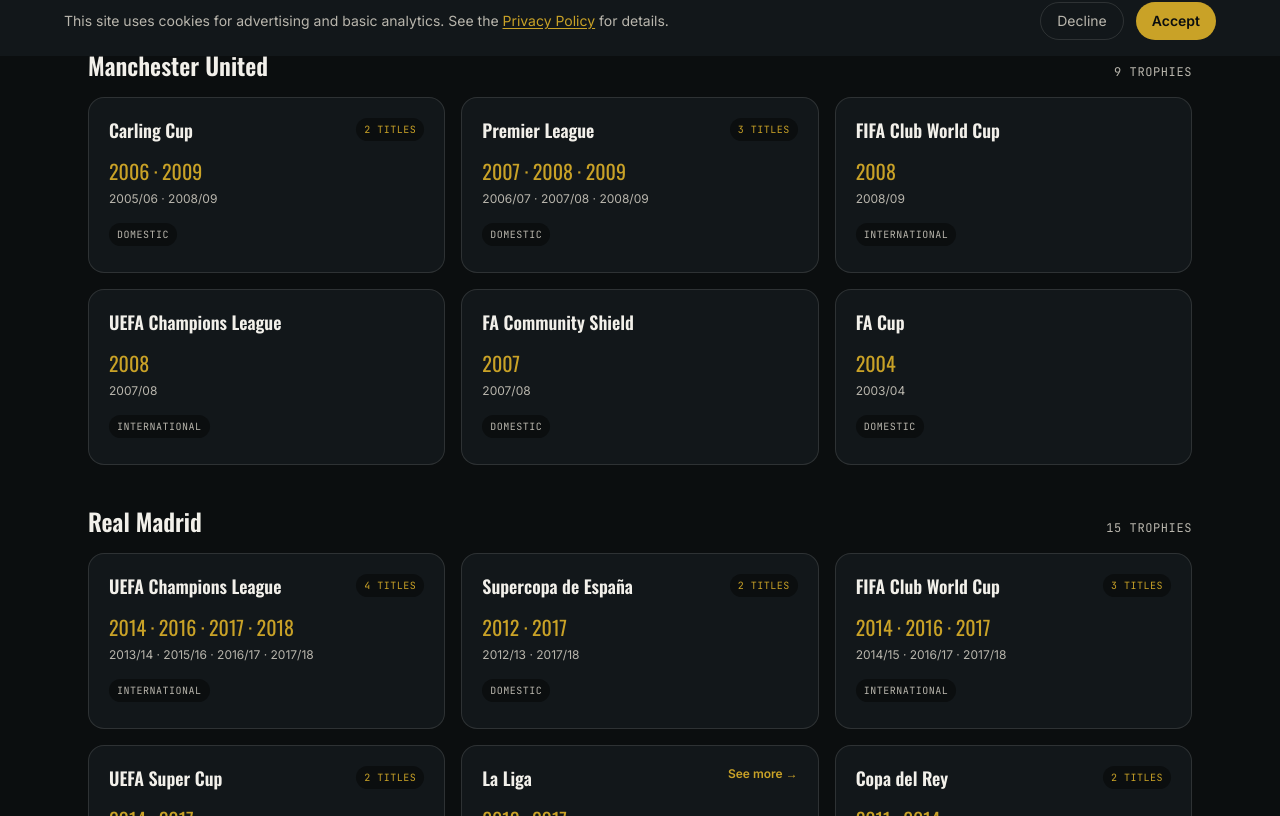
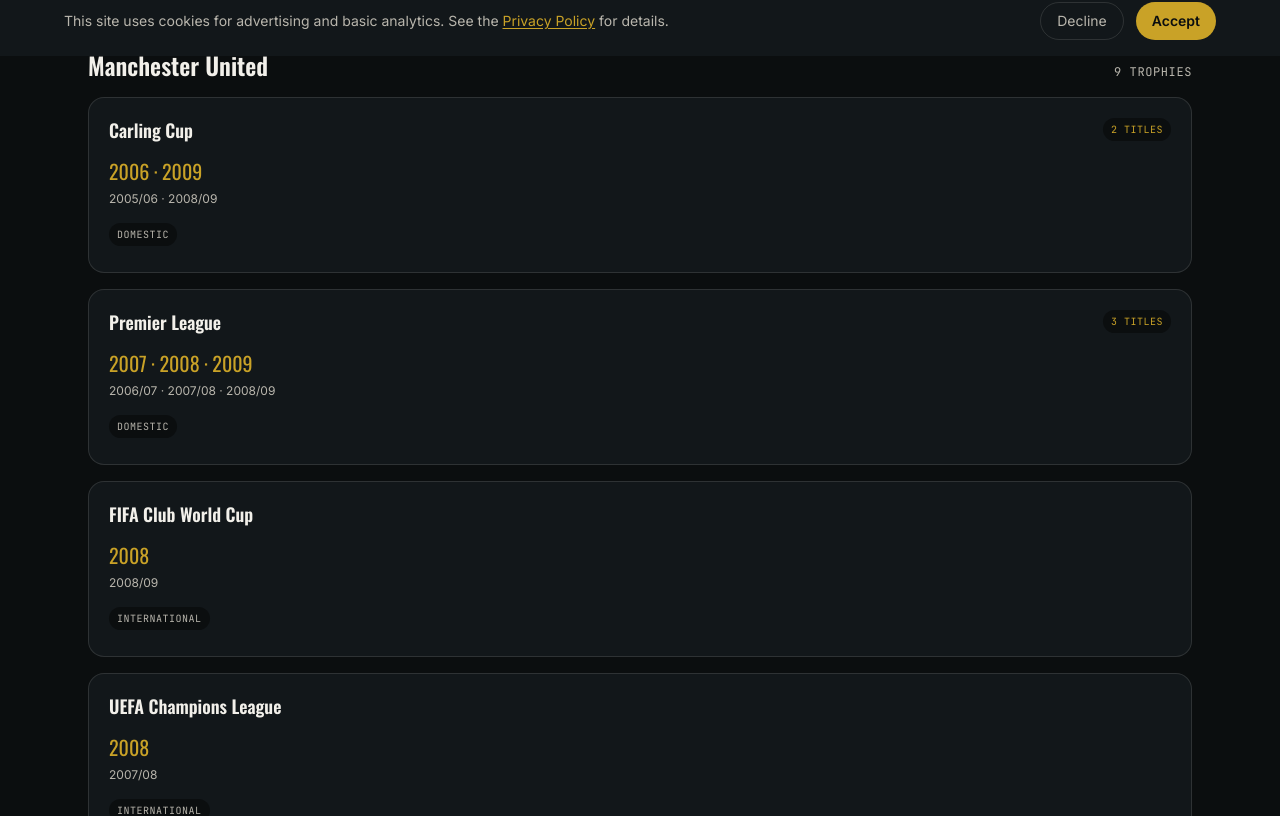
Before and after one commit to ronaldogoatsfc/cr7archive, a Next.js app: page /trophies in a window 1280 px wide. Shown: the part 744-1560 px from the top of the page. Built offline with nearby package versions, Linux system fonts and the light colour scheme.

Commit message:
Stack trophy entries and move article links beside seasons

```diff
--- a/app/trophies/page.js
+++ b/app/trophies/page.js
@@ -76,7 +76,7 @@ function TrophyGroup({ club, items }) {
           {items.length} {items.length === 1 ? "trophy" : "trophies"}
         </span>
       </div>
-      <div className="grid grid-cols-1 gap-4 sm:grid-cols-2 lg:grid-cols-3">
+      <div className="grid grid-cols-1 gap-4">
         {groupedTrophies.map((t) => (
           <article
             key={t.id}
@@ -88,22 +88,25 @@ function TrophyGroup({ club, items }) {
               <span className="font-display text-lg font-semibold leading-snug text-paper">
                 {t.name}
               </span>
-              {t.articleSlug ? (
-                <Link
-                  href={`/articles/${t.articleSlug}`}
-                  className="shrink-0 text-xs font-semibold text-gold transition hover:text-gold-bright"
-                >
-                  See more →
-                </Link>
-              ) : t.count > 1 ? (
+              {!t.articleSlug && t.count > 1 ? (
                 <span className="shrink-0 rounded-full bg-pitch px-2 py-1 font-mono text-[10px] uppercase tracking-wider text-gold">
                   {t.count} titles
                 </span>
               ) : null}
             </div>
-            <p className="stat-number mt-3 text-xl leading-relaxed text-gold">
-              {t.years.join(" · ")}
-            </p>
+            <div className="mt-3 flex flex-wrap items-center gap-3">
+              <p className="stat-number text-xl leading-relaxed text-gold">
+                {t.years.join(" · ")}
+              </p>
+              {t.articleSlug && (
+                <Link
+                  href={`/articles/${t.articleSlug}`}
+                  className="text-xs font-semibold text-gold transition hover:text-gold-bright"
+                >
+                  See more →
+                </Link>
+              )}
+            </div>
             <p className="mt-1 text-xs text-paper-dim">{t.seasons.join(" · ")}</p>
             <div className="mt-4 flex flex-wrap items-center gap-2">
               {t.isFriendly && (
```
